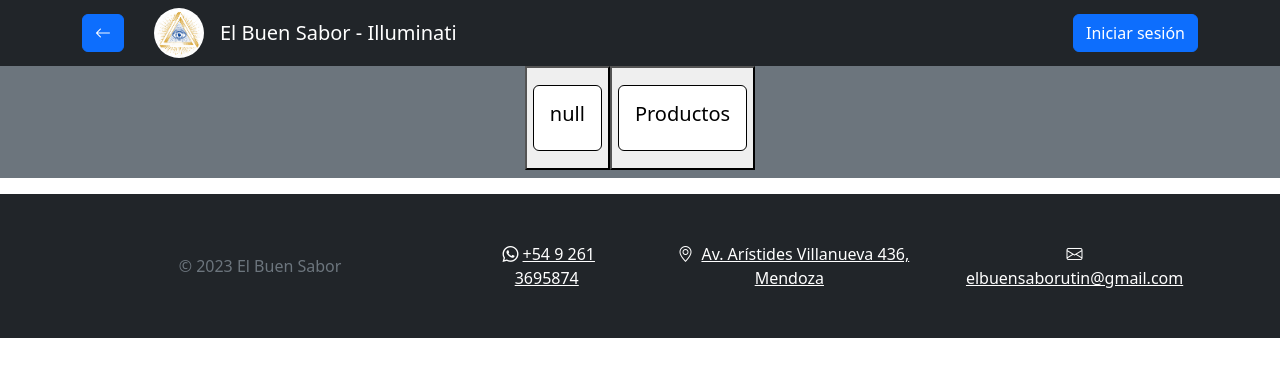
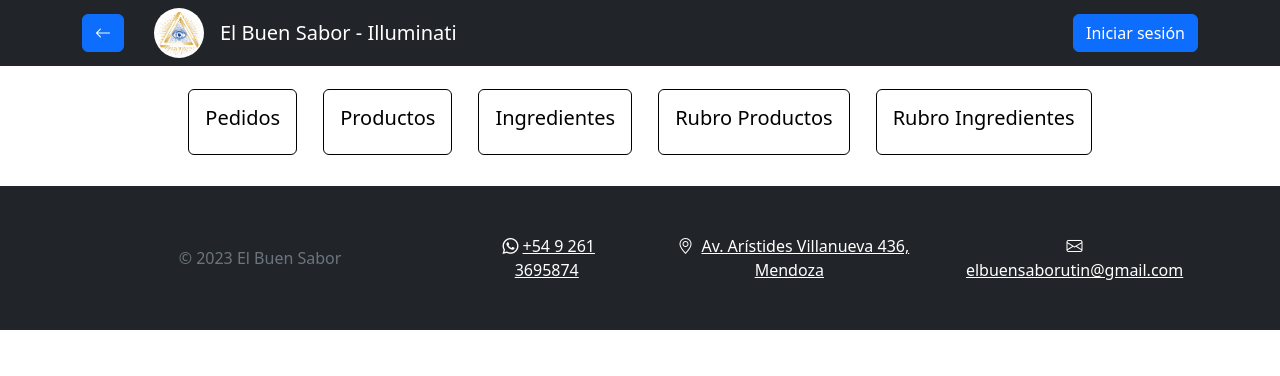
Before and after one commit to RamaHualpusher/Illuminati-ElBuenSabor-Frontend, a React (Create React App) app: page /cocinero in a window 1280 px wide. Shown: the top 376 px of the page. Built offline with nearby package versions, Linux system fonts and the light colour scheme.

Commit message:
CocineroPageFuncional

```diff
--- a/src/components/CocineroPage/Cocineropage.tsx
+++ b/src/components/CocineroPage/Cocineropage.tsx
@@ -1,6 +1,9 @@
 import React, { useState } from "react";
 import { Form } from "react-bootstrap";
+import IngredientesTable from "../Stock/Ingrediente/IngredientesTable";
 import ProductosTable from "../Stock/Producto/ProductosTable";
+import RubrosIngredientesTable from "../Stock/RubroIngrediente/RubroIngredientes";
+import RubrosProductosTable from "../Stock/RubroProducto/RubroProducto";
 
 export default function CocineroPage() {
 
@@ -8,85 +11,66 @@ export default function CocineroPage() {
 
 
 
-    //let elementDisplay = <div>Elija Elemento</div>
+    let elementDisplay = <div>Elija Elemento</div>
 
     const handleOptionChange = (event: React.MouseEvent<HTMLButtonElement>) => {
         setSelectedOption(event.currentTarget.value);
     };
 
-    const styleButon = { color: "black", textDecoration: "none" };
-
-
-    /*const changeElement =(selectedOption:String) =>{
-        if (selectedOption==="concha"){
-            elementDisplay=<ProductosTable url="/assets/data/productosEjemplo.json" />;
-        }else{
-            elementDisplay=<div>Elija elemento</div>;
-        }
-    }*/
 
 
 
     return (
         <Form>
-            <Form.Group className="d-flex flex-column bd-highligt mb-3 bg-secondary">
-                <Form.Label className="row justify-content-center">
-                    <div className="col-md-3" >
-                        {/*<Link to="/cocina/productos" className="card-link" style={{ color: "black", textDecoration: "none" }}>
+            <Form.Group >
+                <Form.Label >
+                    <div  >
+                    <button type="button" className="btn btn-ligth" style={{ color: "black", textDecoration: "none" }} onClick={handleOptionChange} value={"Pedidos"}>
                             <div className="card my-3" style={{ border: "1px solid black" }}>
                                 <div className="card-body">
-                                <h5>Productos</h5>
-                            </div>
-                        </div>
-                    </Link>*/}
-
-                        <button className="card-link" style={{ color: "black", textDecoration: "none" }} onClick={handleOptionChange} value={"null"}>
-                            <div className="card my-3" style={{ border: "1px solid black" }}>
-                                <div className="card-body">
-                                    <h5>null</h5>
+                                    <h5>Pedidos</h5>
                                 </div>
                             </div>
                         </button>
-
-                        <button className="card-link" style={{ color: "black", textDecoration: "none" }} onClick={handleOptionChange} value={"concha"}>
+                        <button type="button" className="btn btn-ligth" style={{ color: "black", textDecoration: "none" }} onClick={handleOptionChange} value={"Producto"}>
                             <div className="card my-3" style={{ border: "1px solid black" }}>
                                 <div className="card-body">
                                     <h5>Productos</h5>
                                 </div>
                             </div>
                         </button>
-
-                    </div>
-                    {/*<div className="col-md-3">
-                    <Link to="/cocina/ingredientes" className="card-link" style={{ color: "black", textDecoration: "none" }}>
+                        <button type="button" className="btn btn-ligth" style={{ color: "black", textDecoration: "none" }} onClick={handleOptionChange} value={"Ingrediente"}>
                             <div className="card my-3" style={{ border: "1px solid black" }}>
                                 <div className="card-body">
                                     <h5>Ingredientes</h5>
                                 </div>
                             </div>
-                    </Link>
-                </div>
-                <div className="col-md-3">
-                    <Link to="/cocina/rubros/ingredientes" className="card-link" style={{ color: "black", textDecoration: "none" }}>
+                        </button>
+                        <button type="button" className="btn btn-ligth" style={{ color: "black", textDecoration: "none" }} onClick={handleOptionChange} value={"Rubro Producto"}>
                             <div className="card my-3" style={{ border: "1px solid black" }}>
                                 <div className="card-body">
-                                <h5>Rubros Ingredientes</h5>
+                                    <h5>Rubro Productos</h5>
                                 </div>
                             </div>
-                    </Link>
-                </div>
-                <div className="col-md-3">
-                    <Link to="/cocina/rubros/productos" className="card-link" style={{ color: "black", textDecoration: "none" }}>
+                        </button>
+                        <button type="button" className="btn btn-ligth" style={{ color: "black", textDecoration: "none" }} onClick={handleOptionChange} value={"Rubro Ingrediente"}>
                             <div className="card my-3" style={{ border: "1px solid black" }}>
                                 <div className="card-body">
-                                <h5>Rubros Productos</h5>
+                                    <h5>Rubro Ingredientes</h5>
                                 </div>
                             </div>
-                    </Link>
-                </div>*/}
+                        </button>
+                    </div>
+
                 </Form.Label>
             </Form.Group>
-
+            <div>
+                {selectedOption === 'Pedidos' && <p>Futuramente</p>}
+                {selectedOption === 'Producto' && <ProductosTable url="/assets/data/productosEjemplo.json" />}
+                {selectedOption === 'Ingrediente' && <IngredientesTable url="/assets/data/ingredientesEjemplo.json" />}
+                {selectedOption === 'Rubro Producto' && <RubrosProductosTable url="/assets/data/dataTableRubrosProductos.json" />}
+                {selectedOption === 'Rubro Ingrediente' && <RubrosIngredientesTable url="/assets/data/dataTableRubrosIngredientes.json" />}
+            </div>
         </Form>
     )
 }
```
Lines whose indentation alone changed are shown as unchanged.
